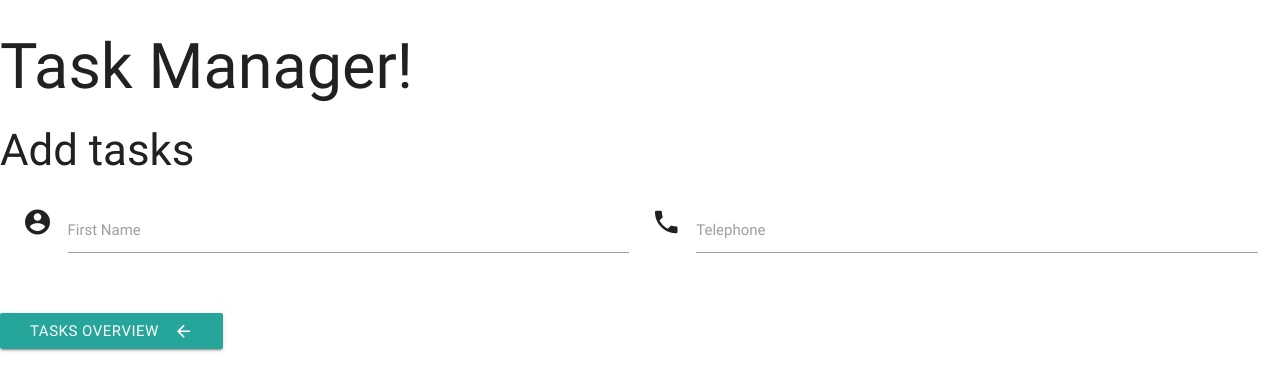
After one commit to dejvoss/flask-task-manager, a Flask app: page /add_task in a window 1280 px wide. The commit adds this page. Shown: the top 391 px of the page. Run offline with Flask 2, Linux system fonts and the light colour scheme; some libraries are stand-ins or nearby versions.

Commit message:
Add new template for adding tasks, add links to the add task web and to go back from it

```diff
--- a/app.py
+++ b/app.py
@@ -19,6 +19,9 @@ mongo = PyMongo(app)
 def get_tasks():
     return render_template("tasks.html", tasks=mongo.db.tasks.find())
 
+@app.route('/add_task')
+def add_task():
+    return render_template('add_task.html')
 
 if __name__ == '__main__':
     app.run(host=os.environ.get('IP'),
--- /dev/null
+++ b/templates/add_task.html
@@ -0,0 +1,22 @@
+{% extends 'base.html' %} {% block content %}
+
+<h3>Add tasks</h3>
+
+<div class="row">
+    <form class="col s12">
+      <div class="row">
+        <div class="input-field col s6">
+          <i class="material-icons prefix">account_circle</i>
+          <input id="icon_prefix" type="text" class="validate">
+          <label for="icon_prefix">First Name</label>
+        </div>
+        <div class="input-field col s6">
+          <i class="material-icons prefix">phone</i>
+          <input id="icon_telephone" type="tel" class="validate">
+          <label for="icon_telephone">Telephone</label>
+        </div>
+      </div>
+    </form>
+  </div>
+<a class="waves-effect waves-light btn" href="{{url_for('get_tasks')}}"><i class="material-icons right">arrow_back</i>Tasks Overview</a>
+{% endblock %}
--- a/templates/base.html
+++ b/templates/base.html
@@ -9,7 +9,7 @@
 </head>
 
 <body>
-	<h1>Outistie!</h1>
+	<h1>Task Manager!</h1>
 	{% block content %}
 	{% endblock %}
 
--- a/templates/tasks.html
+++ b/templates/tasks.html
@@ -1,4 +1,8 @@
 {% extends 'base.html' %} {% block content %}
+<h3>Task overview</h3>
+<div style="text-align:center">
+ <a class="btn-floating btn-large waves-effect waves-light red" href="{{ url_for('add_task') }}"><i class="material-icons">add</i></a>
+</div>
 <ul class="collapsible">
   {% for tasks in tasks %}
   <li>
```
